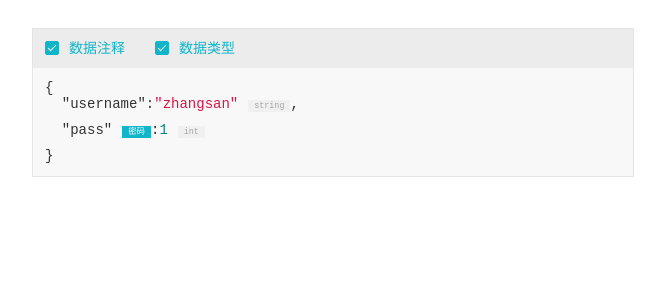
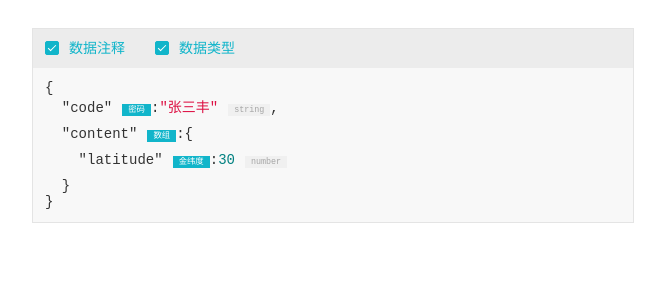
Before and after one commit to easyapi/easyapi-data-view, a Vue app: page / in a window 1280 px wide. Shown: the top 300 px of the page, without its empty margins (68-733 px from the left). Built offline with nearby package versions, Linux system fonts and the light colour scheme.

Commit message:
升级、优化

```diff
--- a/example/App.vue
+++ b/example/App.vue
@@ -7,7 +7,7 @@
             :jsonData="jsonData"
             :commentData="commentData"
           ></easyapi-json-view> -->
-          <easyapi-json-view :commentData="commentData"></easyapi-json-view>
+          <easyapi-json-view :jsonData="jsonData" :commentData="commentData"></easyapi-json-view>
         </div>
       </div>
     </div>
@@ -19,31 +19,86 @@ export default {
   name: "app",
   data: function () {
     return {
+      // commentData: [
+      //   {
+      //     name: "username",
+      //     description: "",
+      //     type: "array",
+      //     demo: "zhangsan",
+      //     childs: [
+      //       {
+      //         name: "pass",
+      //         description: "密码",
+      //         type: "object",
+      //         demo: 222,
+      //         childs: [
+      //           {
+      //             name: "pass",
+      //             description: "密码",
+      //             type: "string",
+      //             demo: "123",
+      //             childs: [],
+      //           },
+      //           {
+      //             name: "name",
+      //             description: "名字",
+      //             type: "int",
+      //             demo: "zhangsan",
+      //             childs: [],
+      //           },
+      //         ],
+      //       },
+      //     ],
+      //   },
+      // ],
       commentData: [
         {
-          name: "username",
+          name: "根节点",
           description: "",
-          type: "string",
-          demo: "zhangsan",
-          childs: [],
-        },
-        {
-          name: "pass",
-          description: "密码",
-          type: "int",
-          demo: 1,
-          childs: [],
+          type: "object",
+          demo: "",
+          childs: [
+            {
+              name: "code",
+              description: "密码",
+              type: "string",
+              demo: true,
+              childs: [],
+            },
+            {
+              name: "content",
+              description: "数组",
+              type: "array",
+              demo: "",
+              childs: [
+                {
+                  name: "",
+                  description: null,
+                  type: "object",
+                  demo: "",
+                  childs: [
+                    {
+                      name: "latitude",
+                      description: "金纬度",
+                      type: "number",
+                      demo: "0",
+                      childs: [],
+                    },
+                  ],
+                },
+              ],
+            },
+          ],
         },
       ],
+      jsonData: {
+        code: "张三丰",
+        content:
+          {
+            latitude: 30,
+          },
 
-      // jsonData: {
-      //   name: "张三丰",
-      //   info:
-      //     {
-      //       age: 30,
-      //     },
-
-      // },
+      },
     };
   },
 };
--- a/package.json
+++ b/package.json
@@ -1,6 +1,6 @@
 {
   "name": "easyapi-json-view",
-  "version": "1.0.13",
+  "version": "1.0.16",
   "description": "EasyAPI JSON 注释显示组件",
   "author": "easyapi",
   "keywords": [
--- a/src/JsonView.vue
+++ b/src/JsonView.vue
@@ -16,6 +16,7 @@ export default {
   name: "easyapi-json-view",
   props: {
     commentData: {},
+    jsonData: {}
   },
   data() {
     return {
@@ -25,7 +26,7 @@ export default {
       dataNoteArr: [],
       paramsNote: [],
 
-      jsonData: {},
+      // jsonData: {},
 
       //数据格式
       dataTypes: {
@@ -41,7 +42,7 @@ export default {
     };
   },
   created() {
-    this.jsonData = this.makeJsonEditor(this.commentData);
+    // this.jsonData = this.makeJsonEditor(this.commentData);
     this.resCode();
     this.makeParamsNote();
     this.makeDataType();
@@ -54,7 +55,7 @@ export default {
       this.showDataType();
     },
     commentData: function () {
-      this.jsonData = this.makeJsonEditor(this.commentData);
+      // this.jsonData = this.makeJsonEditor(this.commentData);
       this.resCode();
       this.makeParamsNote();
       this.makeDataType();
@@ -144,7 +145,7 @@ export default {
       this.dataTypeShow = true;
     },
 
-    //生成数据注释
+    //生成数据注释,主要将数据平铺展示
     makeParamsNote: function () {
       this.dataNoteArr = [];
 
@@ -190,12 +191,14 @@ export default {
         }
 
         let vals = $("#res_code").children("span.hljs-attr");
+        console.log("showParamsNote----->",vals);
 
         vals.each((index, el) => {
-          if (this.dataNoteArr[index].description) {
+          let indexVal = this.dataNoteArr.find(x => el.innerText === "\"" + x.name + "\"");
+          if (indexVal) {
             $(el).append(
               $(
-                `<span class="label note">${this.dataNoteArr[index].description}</span>`
+                `<span class="label note">${indexVal.description}</span>`
               )
             );
           }
@@ -275,7 +278,9 @@ export default {
             $(
               `<span class="label type">${
                 // this.dataTypes[this.dataTypeArr[index]]
-                this.dataTypeArr[index]
+                // this.dataNoteArr.find(x => el.innerText === "\"" + x.name + "\"").type
+                // this.dataTypeArr[index]
+                typeof JSON.parse(el.innerText)
               }</span>`
             )
           );
@@ -435,6 +440,21 @@ export default {
 
       return revertMain(dataArr);
     },
+    //将树状图平铺
+    // treeToTile() {
+    //   this.renderDataRows = [];
+    //   const expanded = (data) => {
+    //     if (data && data.length > 0) {
+    //       data
+    //         .filter((d) => d)
+    //         .forEach((e) => {
+    //           this.renderDataRows.push(e);
+    //           expanded(e["childs"]);
+    //         });
+    //     }
+    //   };
+    //   expanded(this.renderData);
+    // },
   },
 };
 </script>
```
Also changed, not shown: 1 other file (tests, documents, lock files or other folders).
